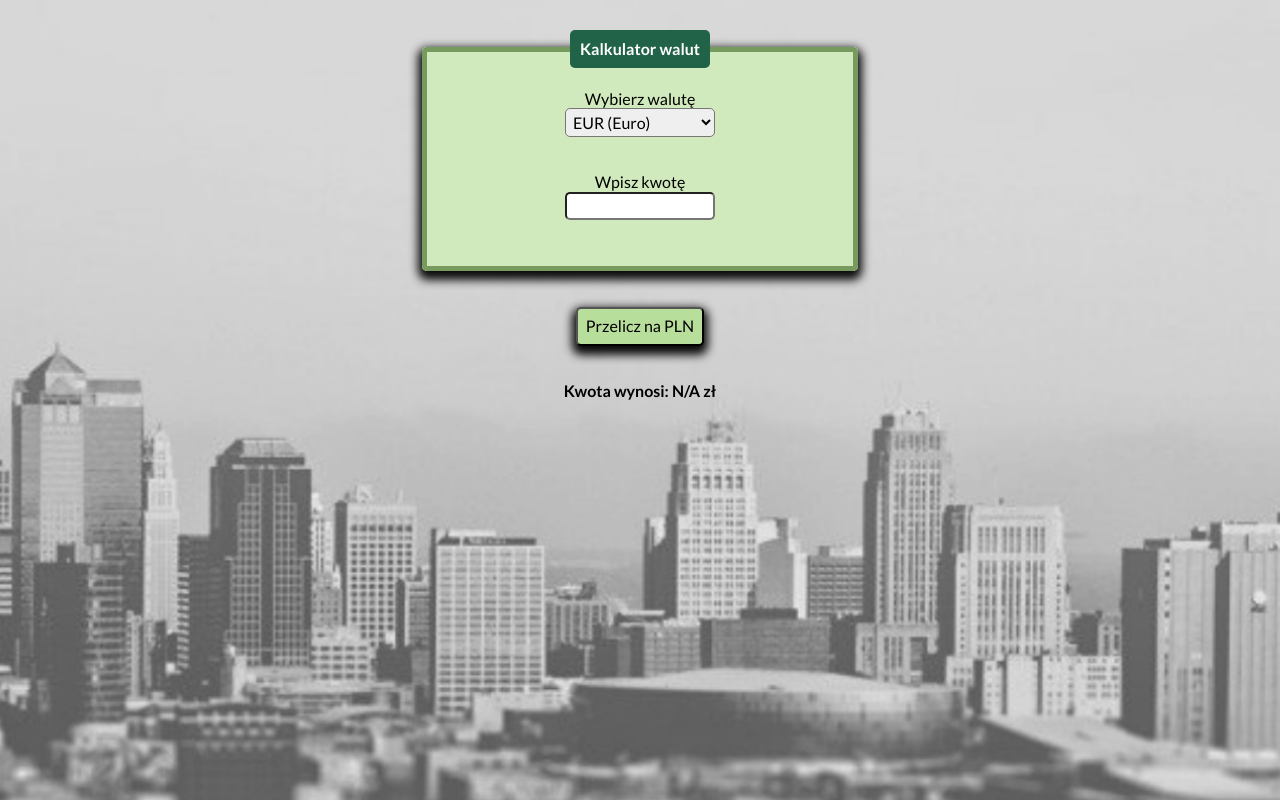
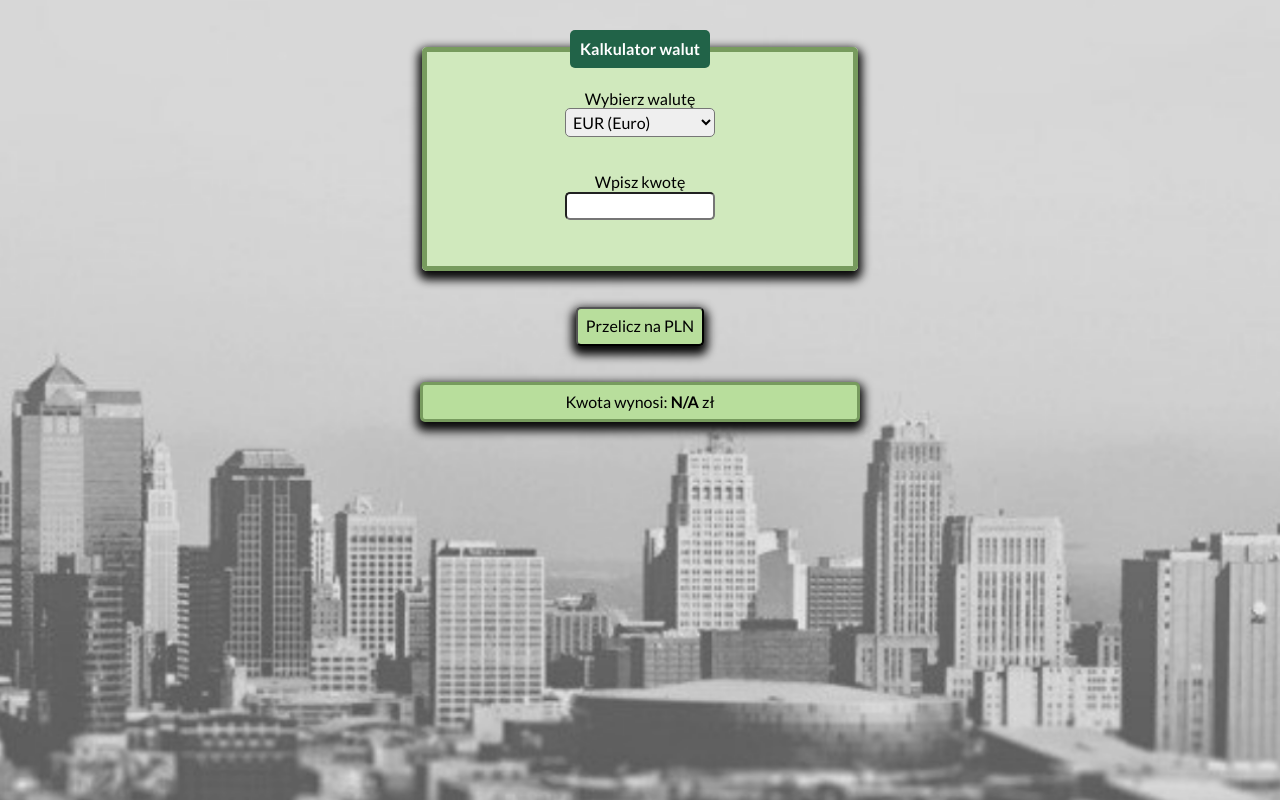
Before and after one commit to wolanka739/currency-converter, a plain HTML site: page index.html in a window 1280 px wide. Drawn offline with nearby package versions, Linux system fonts and the light colour scheme.

Commit message:
styles added to result

```diff
--- a/css/form.css
+++ b/css/form.css
@@ -32,5 +32,9 @@
 }
 
 .form__result {
-  font-weight: bold;
+  background-color: #b8de9c;
+  border: 3px solid #779b5e;
+  border-radius: 5px;
+  box-shadow: 0px 5px 10px 4px #0A0A0A;
+  padding: 8px;
 }
```
